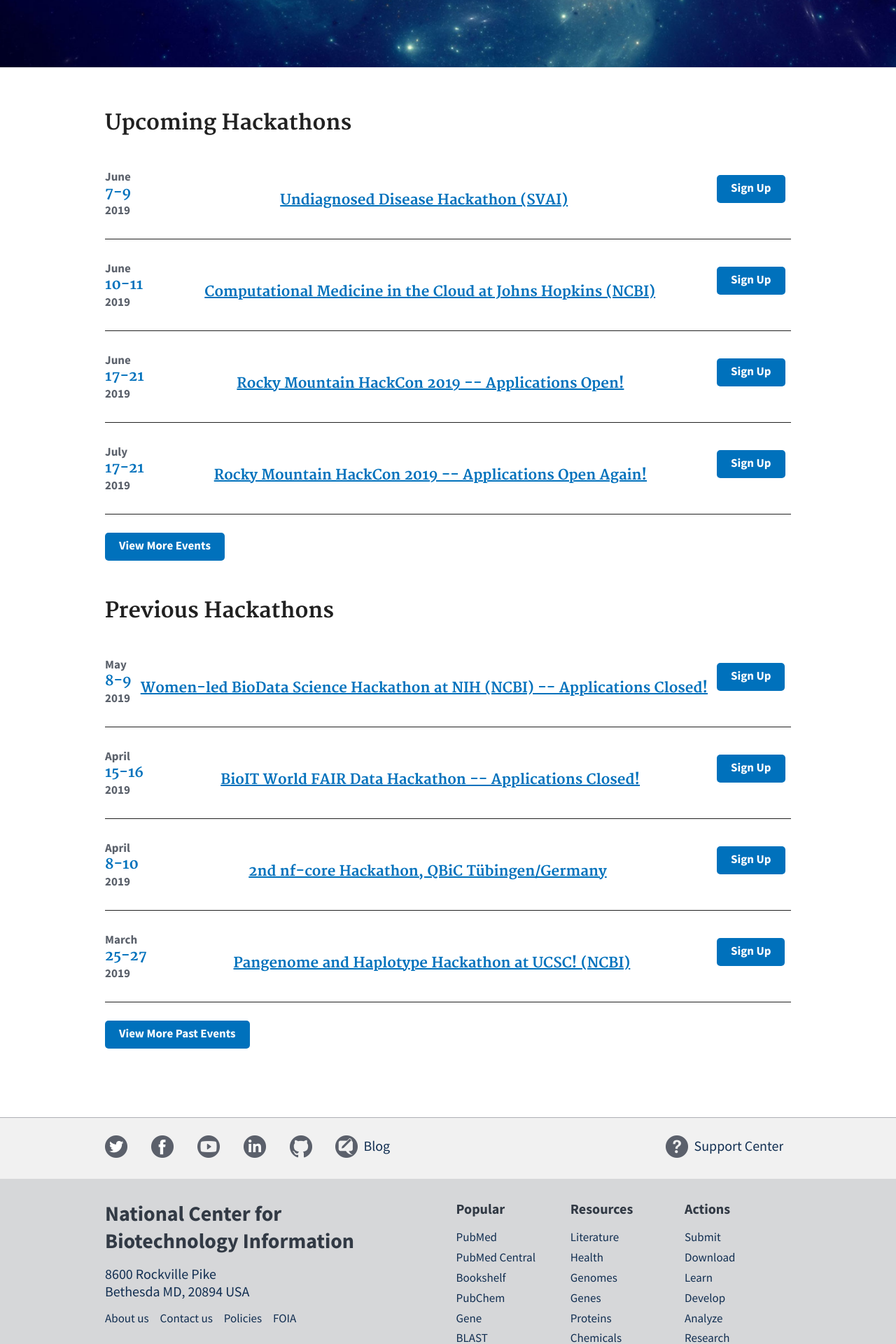
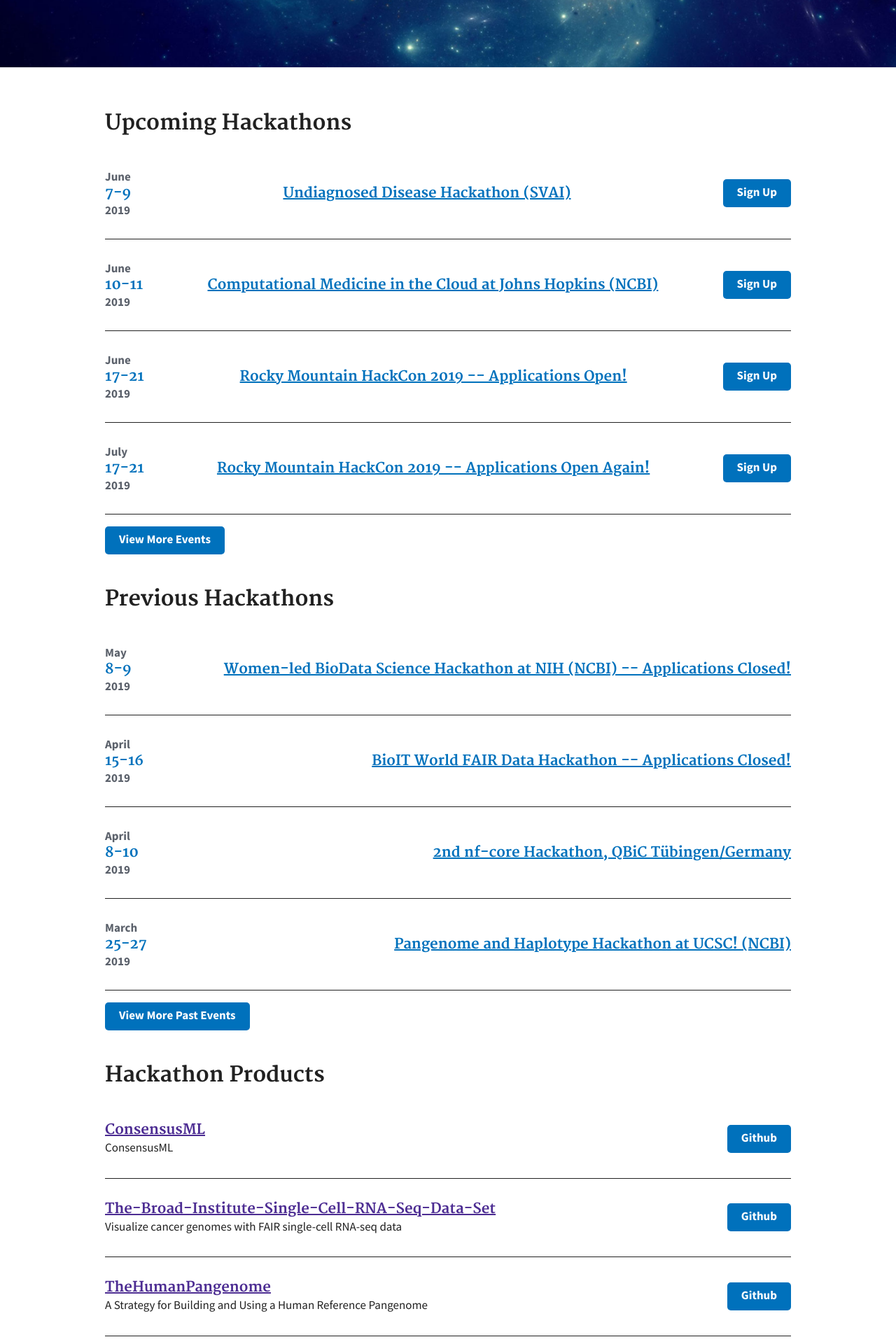
Before and after one commit to NCBI-Codeathons/ncbi-codeathons.github.io, a Jekyll site: the page built from index.md, in a window 1280 px wide. Shown: the part 420-2340 px from the top of the page at 70% size. Built offline with Jekyll 4.4.1, drawn with Linux system fonts in a browser that asks for light colours; our own code applies the rules of GitHub Pages for plain Markdown files; some of the changed text lies outside the part shown.

Commit message:
add hackathon products

```diff
--- /dev/null
+++ b/_data/hackathon-products.yml
@@ -0,0 +1,11 @@
+- title: "ConsensusML"
+  paragraph: "ConsensusML"
+
+- title: "The-Broad-Institute-Single-Cell-RNA-Seq-Data-Set"
+  paragraph: "Visualize cancer genomes with FAIR single-cell RNA-seq data"
+
+- title: "TheHumanPangenome"
+  paragraph: "A Strategy for Building and Using a Human Reference Pangenome"
+
+- title: "personalgenomics"
+  paragraph: "Empowering individuals to analyze their personal genomics data using publicly available tools"
--- /dev/null
+++ b/_includes/hackathon-products.html
@@ -0,0 +1,9 @@
+{% for hackathon-products in site.data.hackathon-products %}
+<div class="hackathon-event product">
+  <div class="product-description">
+      <h3 class="hackathon-title"><a href="{{hackathon-products.link}}">{{hackathon-products.title}}</a></h3>
+      <p>{{hackathon-products.paragraph}}</p>
+  </div>
+  <a class="btn">Github</a>
+</div>
+{% endfor %}
--- a/_includes/previous-hackathon.html
+++ b/_includes/previous-hackathon.html
@@ -6,6 +6,5 @@
         <span class="year">{{ previous-hackathon.year }}</span>
     </span>
     <h3 class="hackathon-title"><a href="{{previous-hackathon.link}}">{{previous-hackathon.title}}</a></h3>
-    <a class="btn">Sign Up</a>
 </div>
 {% endfor %}
--- a/css/styles.scss
+++ b/css/styles.scss
@@ -42,6 +42,7 @@
   justify-content: space-between;
   border-bottom: 1px solid #212121;
   padding: 3rem 0;
+  align-items: center;
 
   .hackathon-date {
     display: flex;
@@ -63,14 +64,20 @@
     display: flex;
     flex-direction: column;
     justify-content: center;
+    margin: 0;
+  }
+
+  &.product {
+    .product-description {
+      p {
+        margin: 0;
+      }
+    }
   }
 }
 
 .btn {
   -webkit-font-smoothing: antialiased;
-  margin-top: 0.5em;
-  margin-right: 0.5em;
-  margin-bottom: 0.5em;
   -webkit-appearance: none;
   -moz-appearance: none;
   appearance: none;
--- a/index.md
+++ b/index.md
@@ -15,3 +15,9 @@ layout: default
 {% include previous-hackathon.html %}
 
 [View More Past Events](#){: .btn}
+
+## Hackathon Products
+
+{% include hackathon-products.html %}
+
+[View More Products](#){: .btn}
```
